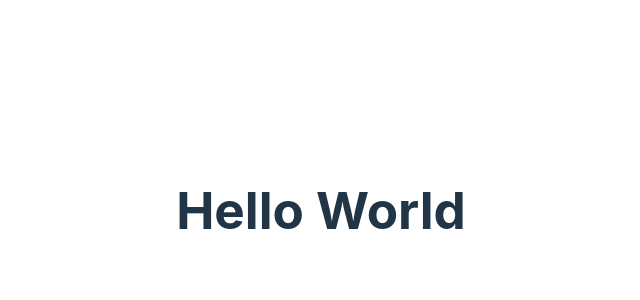
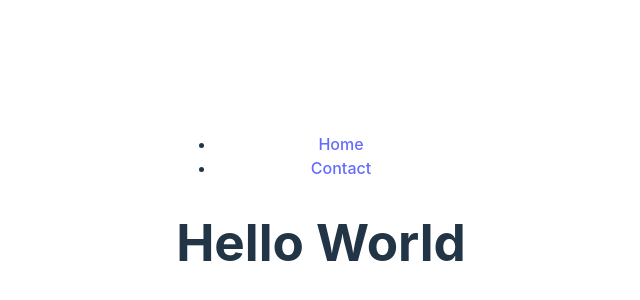
Before and after one commit to josh484/eCommerce-ranker, a React (Vite) app: page / in a window 1280 px wide. Before the commit this address had no page. Shown: the part 190-490 px from the top of the page, without its empty margins (319-959 px from the left). Built offline with nearby package versions, Linux system fonts and the light colour scheme.

Commit message:
added nav-bar

```diff
--- a/src/App.jsx
+++ b/src/App.jsx
@@ -2,12 +2,15 @@ import { useState } from 'react'
 import { BrowserRouter as Router, Route, Routes, }  from 'react-router-dom';
 import './App.css'
 import Home from './components/Home'
+import NavigationBar from './components/Nav-bar';
+
 function App() {
   const [count, setCount] = useState(0)
 
   return (
     <>
       <Router>
+      <NavigationBar /> {}
         <Home />
         <Routes>
           <Route path="/react-portfolio/" element={<Home />} />
--- /dev/null
+++ b/src/components/Nav-bar.jsx
@@ -0,0 +1,16 @@
+// NavBar.js
+
+import React from 'react';
+
+const NavBar = () => {
+  return (
+    <nav>
+      <ul>
+        <li><a href="/">Home</a></li>
+        <li><a href="/contact">Contact</a></li>
+      </ul>
+    </nav>
+  );
+};
+
+export default NavBar;
```
